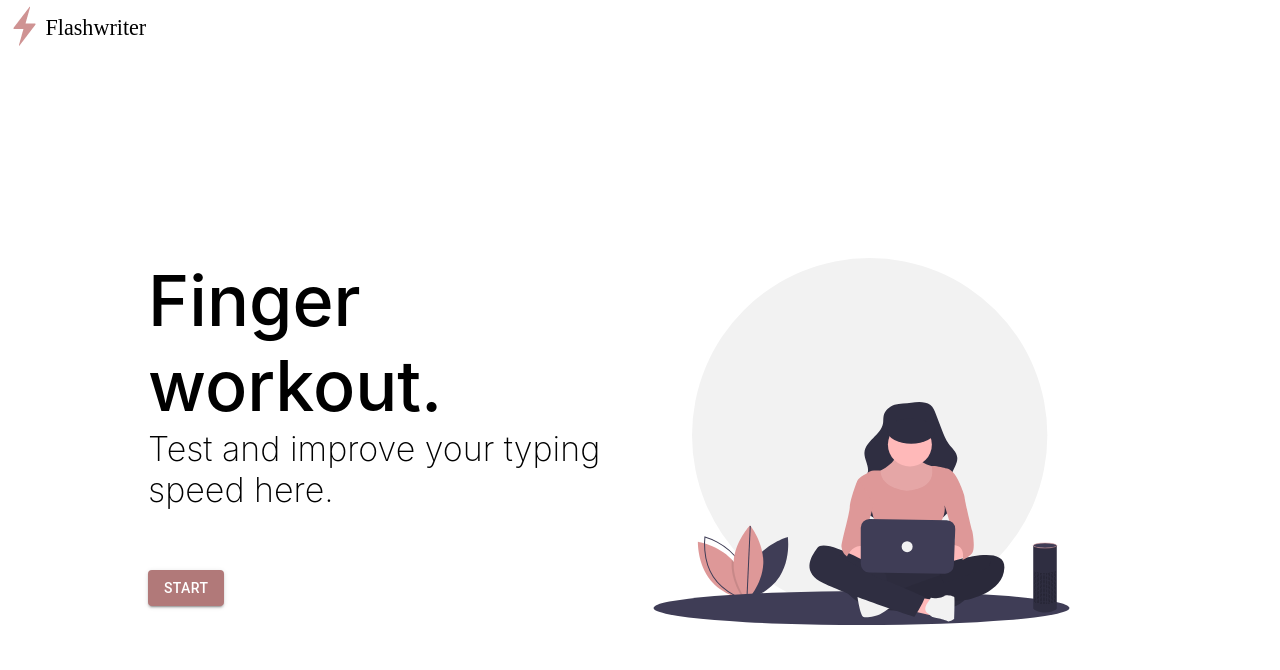
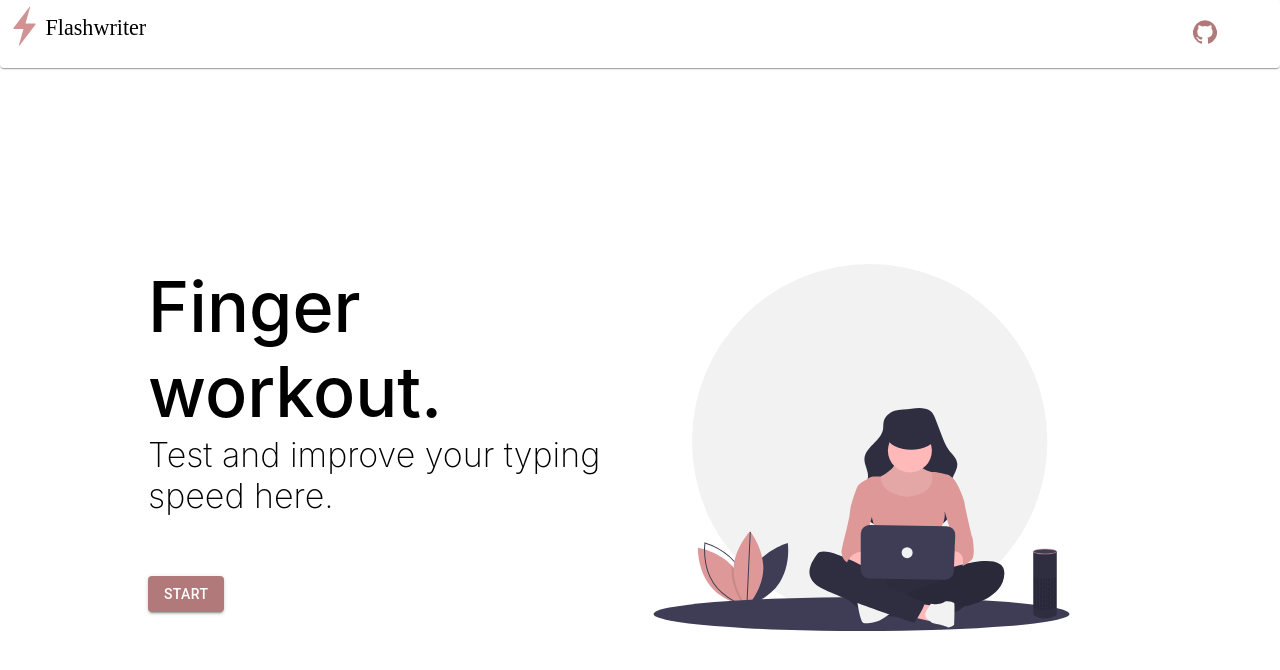
Before and after one commit to yogamonck-web/typetest-react, a React (Create React App) app: page / in a window 1280 px wide. Shown: the top 670 px of the page. Built offline with nearby package versions, Linux system fonts and the light colour scheme.

Commit message:
✨ Code link in nav bar

```diff
--- a/src/Container/Navbar/index.tsx
+++ b/src/Container/Navbar/index.tsx
@@ -1,13 +1,24 @@
-import { Grid } from "@material-ui/core";
+import { Grid, Paper } from "@material-ui/core";
 import React from "react";
+import GitHubIcon from "@material-ui/icons/GitHub";
 
 const NavBar = () => {
+  const repoUrl = "https://github.com/yogamonck-web/typetest-react";
+
   return (
-    <Grid container xs={12} spacing={0} justify="center" alignContent="center">
-      <Grid item alignItems="center" xs={12}>
-        <img src="/images/logo_full.png" />
+    <Paper elevation={1}>
+      <Grid container xs={12} spacing={0}>
+        <Grid item alignItems="center" xs={10} md={11}>
+          <img src="/images/logo_full.png" />
+        </Grid>
+        <Grid item xs={2} md={1}>
+          <GitHubIcon
+            style={{ margin: "20px", color: "#b17979" }}
+            onClick={() => window.open(repoUrl, "_blank")}
+          />
+        </Grid>
       </Grid>
-    </Grid>
+    </Paper>
   );
 };
 
```
